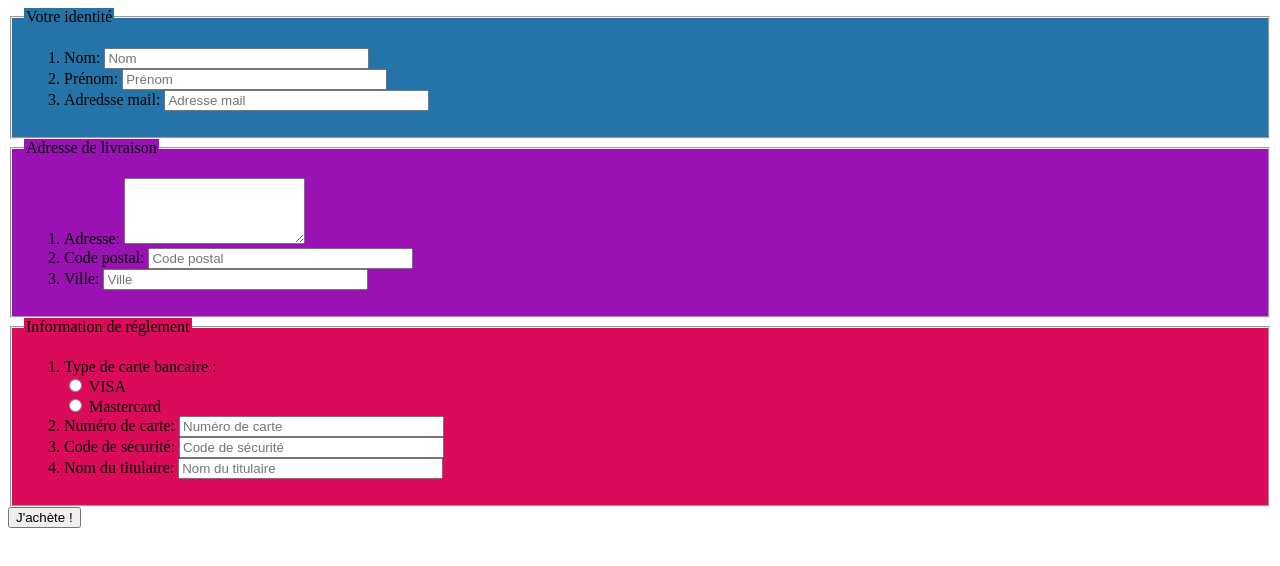
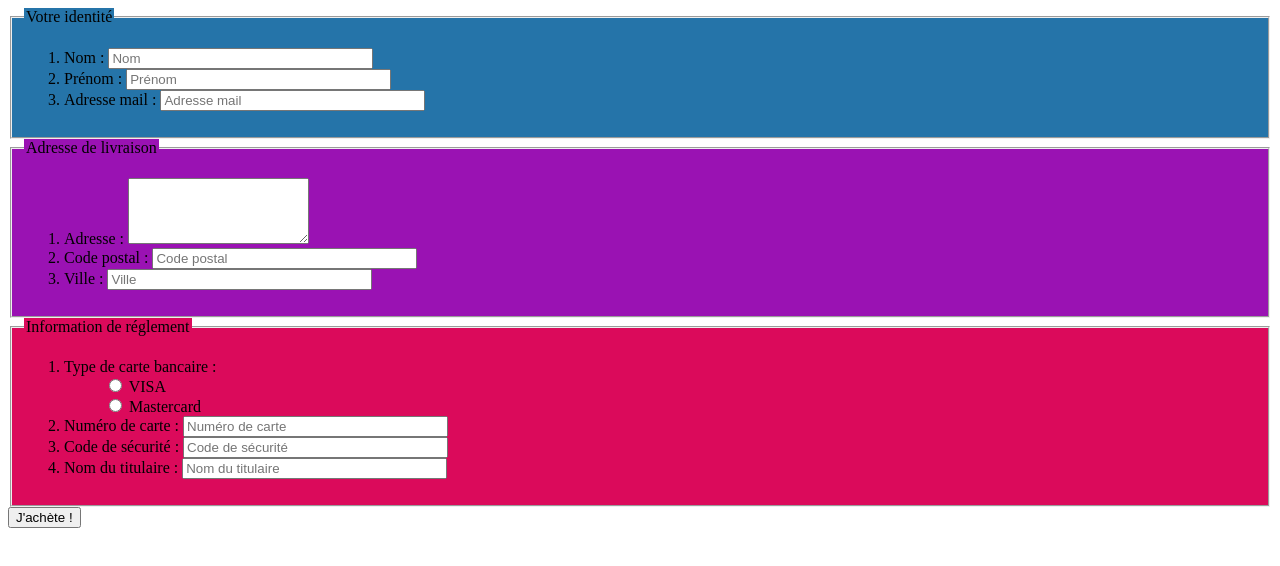
Before and after one commit to DavidHamelin/HtmlCss06, a plain HTML site: page index.html in a window 1280 px wide. Drawn offline with Linux system fonts and the light colour scheme.

Commit message:
correction

```diff
--- a/index.html
+++ b/index.html
@@ -2,25 +2,25 @@
 <html>
 <head>
     <meta charset="utf-8" />
-	<link rel="stylesheet" href="style.css"/>
+    <link rel="stylesheet" href="style.css" />
     <title>Mon Formulaire</title>
 </head>
 <body>
-	<form method="post" action="">
+    <form method="post" action="#">
         <fieldset class="identity">
             <legend class="identity">Votre identité</legend>
             <ol>
                 <li>
-					<label for="nom">Nom</label>:
-					<input type="text" name="nom" id="nom" placeholder="Nom" size="30" />
+                    <label for="lastname">Nom : </label>
+                    <input type="text" name="lastname" id="lastname" placeholder="Nom" size="30" required /> <!-- forcer l'utilisateur à remplir le champ -->
                 </li>
                 <li>
-					<label for="prenom">Prénom</label>:
-					<input type="text" name="prenom" id="prenom" placeholder="Prénom" size="30" />
+                    <label for="firstname">Prénom : </label>
+                    <input type="text" name="firstname" id="firstname" placeholder="Prénom" size="30" required />
                 </li>
                 <li>
-					<label for="mail">Adredsse mail</label>:
-					<input type="text" name="mail" id="mail" placeholder="Adresse mail" size="30" />
+                    <label for="mail">Adresse mail : </label>
+                    <input type="email" name="mail" id="mail" placeholder="Adresse mail" size="30" required /> <!-- type="email" -->
                 </li>
             </ol>
 
@@ -29,43 +29,51 @@
             <legend class="delivery">Adresse de livraison</legend>
             <ol>
                 <li>
-					<label for="Address">Adresse</label>:
+                    <label for="Address">Adresse : </label>
                     <textarea name="Address" id="Address" rows="4"></textarea>
                 </li>
                 <li>
-					<label for="CP">Code postal</label>:
-					<input type="text" name="CP" id="CP" placeholder="Code postal" size="30" />
+                    <label for="CP">Code postal : </label>
+                    <input type="text" name="CP" id="CP" placeholder="Code postal" size="30" required />
                 </li>
                 <li>
-					<label for="city">Ville</label>:
-					<input type="text" name="city" id="city" placeholder="Ville" size="30" />
+                    <label for="city">Ville : </label>
+                    <input type="text" name="city" id="city" placeholder="Ville" size="30" required />
                 </li>
             </ol>
         </fieldset>
         <fieldset class="pay">
             <legend class="pay">Information de réglement</legend>
             <ol>
-				<li>Type de carte bancaire : <br />
-					<input type="radio" name="cardType" value="visa" id="visa"/>
-					<label for="visa">VISA</label> <br />
-					<input type="radio" name="cardType" value="master" id="master"/>
+                <li>
+                    Type de carte bancaire :
+                    <ul>
+                        <li>
+                            <input type="radio" name="cardType" value="visa" id="visa" />
+                            <label for="visa">VISA</label>
+                        </li>
+                        <li>
+                            <input type="radio" name="cardType" value="master" id="master" />
                             <label for="master">Mastercard</label>
                         </li>
-				<li>
-					<label for="cardNum">Numéro de carte</label>:
-					<input type="text" name="cardNum" id="cardNum" placeholder="Numéro de carte" size="30" />
+                    </ul>
                 </li>
                 <li>
-					<label for="cardCode">Code de sécurité</label>:
-					<input type="text" name="cardCode" id="cardCode" placeholder="Code de sécurité" size="30" />
+                    <label for="cardNum">Numéro de carte : </label>
+                    <input type="text" name="cardNum" id="cardNum" placeholder="Numéro de carte" size="30" required/>
                 </li>
                 <li>
-					<label for="cardOwner">Nom du titulaire</label>:
-					<input type="text" name="cardOwner" id="cardOwner" placeholder="Nom du titulaire" size="30" />
+                    <label for="cardCode">Code de sécurité : </label>
+                    <input type="text" name="cardCode" id="cardCode" placeholder="Code de sécurité" size="30" required/>
+                </li>
+                <li>
+                    <label for="cardOwner">Nom du titulaire : </label>
+                    <input type="text" name="cardOwner" id="cardOwner" placeholder="Nom du titulaire" size="30" required/> <!-- owner != holder : titulaire -->
                 </li>
             </ol>
         </fieldset>
-		<input type="submit" value="J'achète !"/>
+        <input type="submit" value="J'achète !" />
+        <!--<button type="submit name="send" id="send">J'achète !</button>-->
     </form>
 </body>
 </html>
--- a/style.css
+++ b/style.css
@@ -10,3 +10,7 @@
 .pay {
 	background: #DB0A5B;
 }
+ul
+{
+    list-style-type: none; /* retirer les puces */
+}
```
Lines whose indentation alone changed are shown as unchanged.
